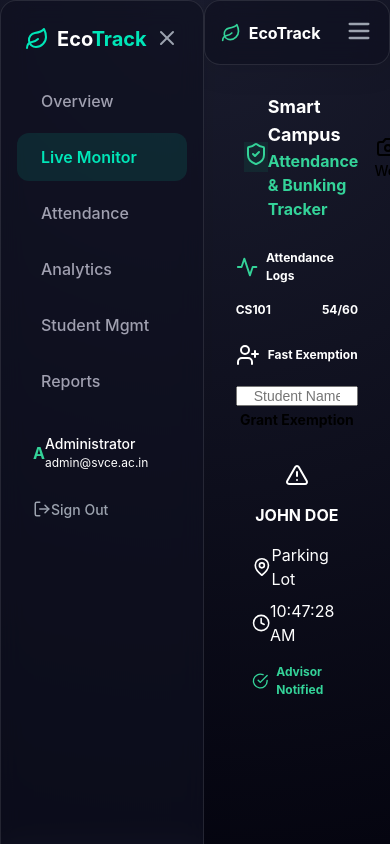
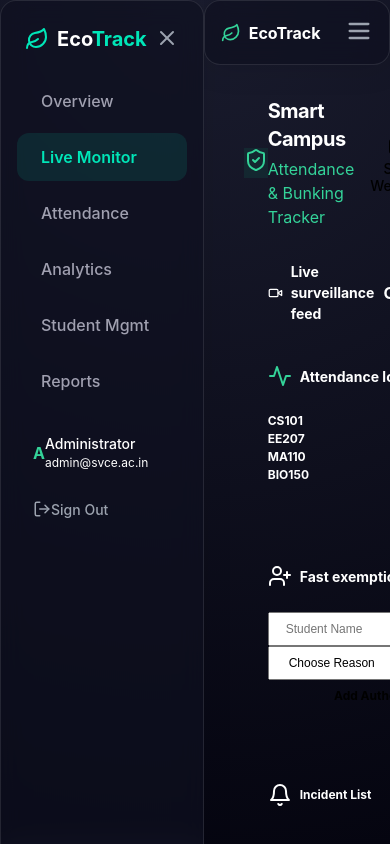
Before and after one commit to Modhini-IT/frontend, a React (Vite) app: page /dashboard/monitor in a window 390 px wide. Shown: the top 844 px of the page. Built offline with nearby package versions, Linux system fonts and the light colour scheme.

Commit message:
Update LiveMonitor.jsx

```diff
--- a/src/pages/LiveMonitor.jsx
+++ b/src/pages/LiveMonitor.jsx
@@ -1,11 +1,13 @@
-import React, { useState, useEffect, useRef } from 'react';
+import React, { useState, useEffect, useMemo, useRef } from 'react';
 import {
   ShieldCheck,
   Camera,
   Plus,
-  VideoOff,
+  Video,
+  WifiOff,
   Activity,
   UserPlus,
+  Bell,
   AlertTriangle,
   MapPin,
   Clock,
@@ -13,311 +15,236 @@ import {
   Loader2
 } from 'lucide-react';
 
-const LiveMonitor = () => {
-  const uid = () => Math.random().toString(36).slice(2);
-  const now = () => new Date().toLocaleTimeString('en-US', { hour12: false });
+const uid = () => Math.random().toString(36).slice(2) + Date.now().toString(36);
+const now = () => new Date().toLocaleTimeString();
+const clamp = (n, min, max) => Math.max(min, Math.min(max, n));
 
-  const statusConfig = {
-    'Bunking': {
-      border: 'border-red-500',
-      bg: 'bg-red-500/10',
-      labelBg: 'bg-red-600',
-      text: 'text-red-400'
-    },
-    'Authorized': {
-      border: 'border-emerald-500',
-      bg: 'bg-emerald-500/10',
-      labelBg: 'bg-emerald-600',
-      text: 'text-emerald-400'
-    },
-    'In Class': {
-      border: 'border-blue-500',
-      bg: 'bg-blue-500/10',
-      labelBg: 'bg-blue-600',
-      text: 'text-blue-400'
+const sampleStudents = ['John Doe', 'Jane Smith', 'Alex Lee', 'Priya Patel', 'Wei Chen', 'Carlos Ramirez', 'Aisha Khan', 'Emily Clark', 'Michael Brown', 'Sara Johnson'];
+const sampleReasons = ['Sports Competition', 'Medical', 'Library Duty', 'Lab Prep', 'Placement Event'];
+const sampleLocations = ['Cafeteria', 'Library', 'Quad', 'Gym', 'Parking Lot', 'Corridor', 'Garden'];
+const inClassLocations = ['Room 101', 'Room 202', 'CS Lab', 'Lecture Hall A'];
+
+function randomBox() {
+  const w = 15 + Math.random() * 15;
+  const h = 20 + Math.random() * 20;
+  const x = Math.random() * (100 - w - 4) + 2;
+  const y = Math.random() * (100 - h - 4) + 2;
+  return { x, y, w, h };
 }
-  };
 
-  const sampleStudents = ['John Doe', 'Jane Smith', 'Alex Lee', 'Wei Chen', 'Carlos Ramirez'];
-  const sampleLocations = ['Cafeteria', 'Parking Lot', 'Library', 'Gym', 'Quad', 'Room 101'];
+function statusStyles(status) {
+  switch (status) {
+    case 'Bunking': return { border: 'border-red-500/90', bg: 'bg-red-500/10', text: 'text-red-300' };
+    case 'Authorized': return { border: 'border-green-500/90', bg: 'bg-green-500/10', text: 'text-green-300' };
+    case 'In Class': return { border: 'border-blue-500/90', bg: 'bg-blue-500/10', text: 'text-blue-300' };
+    default: return { border: 'border-gray-500', bg: 'bg-gray-500/10', text: 'text-gray-300' };
+  }
+}
 
-  const [detections, setDetections] = useState([
-    { id: '1', name: 'Alex Lee', status: 'Authorized', x: 20, y: 15, w: 18, h: 30, location: 'Cafeteria' },
-    { id: '2', name: 'Wei Chen', status: 'In Class', x: 40, y: 28, w: 14, h: 24, location: 'Room 101' },
-    { id: '3', name: 'John Doe', status: 'Bunking', x: 28, y: 45, w: 16, h: 28, location: 'Parking Lot' },
-    { id: '4', name: 'John Doe', status: 'In Class', x: 45, y: 42, w: 14, h: 24, location: 'Lecture Hall A' },
-    { id: '5', name: 'Wei Chen', status: 'Authorized', x: 62, y: 20, w: 14, h: 24, location: 'Quad' },
-    { id: '6', name: 'Carlos Ramirez', status: 'In Class', x: 8, y: 48, w: 16, h: 28, location: 'Room 202' }
+function LiveMonitor() {
+  const [detections, setDetections] = useState([]);
+  const [alerts, setAlerts] = useState([]);
+  const [exemptions, setExemptions] = useState([
+    { id: '1', name: 'Jane Smith', reason: 'Medical' },
+    { id: '2', name: 'Alex Lee', reason: 'Sports Competition' }
+  ]);
+  const [search, setSearch] = useState('');
+  const [newExName, setNewExName] = useState('');
+  const [newExReason, setNewExReason] = useState('');
+  const [isWebcamActive, setIsWebcamActive] = useState(false);
+  const videoRef = useRef(null);
+
+  const filteredExemptions = useMemo(() =>
+    exemptions.filter(e => e.name.toLowerCase().includes(search.toLowerCase()) || e.reason.toLowerCase().includes(search.toLowerCase())),
+    [exemptions, search]
+  );
+
+  const [classes, setClasses] = useState([
+    { name: 'CS101', expected: 60, current: 54 },
+    { name: 'EE207', expected: 45, current: 42 },
+    { name: 'MA110', expected: 50, current: 48 },
+    { name: 'BIO150', expected: 40, current: 36 }
   ]);
 
-  const [activeAlert, setActiveAlert] = useState({
-    studentName: 'JOHN DOE',
-    location: 'Parking Lot',
-    timestamp: '10:47:28 AM',
-    notified: true
-  });
-
-  const [isWebcamActive, setIsWebcamActive] = useState(false);
-  const [stream, setStream] = useState(null);
-  const [error, setError] = useState(null);
-
-  const videoRef = useRef(null);
-
-  // Handle webcam toggle
   useEffect(() => {
-    const startWebcam = async () => {
-      try {
-        if (isWebcamActive) {
-          const mediaStream = await navigator.mediaDevices.getUserMedia({
-            video: {
-              width: { ideal: 1280 },
-              height: { ideal: 720 }
-            }
-          });
-          setStream(mediaStream);
-          if (videoRef.current) {
-            videoRef.current.srcObject = mediaStream;
-          }
-          setError(null);
-        } else {
-          if (stream) {
+    if (isWebcamActive && videoRef.current) {
+      navigator.mediaDevices.getUserMedia({ video: true })
+        .then(stream => { if (videoRef.current) videoRef.current.srcObject = stream; })
+        .catch(err => { console.error(err); setIsWebcamActive(false); });
+    } else if (!isWebcamActive && videoRef.current && videoRef.current.srcObject) {
+      const stream = videoRef.current.srcObject;
       stream.getTracks().forEach(track => track.stop());
-            setStream(null);
-          }
-          if (videoRef.current) {
       videoRef.current.srcObject = null;
     }
-        }
-      } catch (err) {
-        console.error("Webcam error:", err);
-        setError("Camera access denied");
-        setIsWebcamActive(false);
-      }
-    };
-
-    startWebcam();
-
-    return () => {
-      if (stream) {
-        stream.getTracks().forEach(track => track.stop());
-      }
-    };
   }, [isWebcamActive]);
 
   const simulateDetection = () => {
     const name = sampleStudents[Math.floor(Math.random() * sampleStudents.length)];
-    const rand = Math.random();
-    let status = 'In Class';
-    let location = sampleLocations[Math.floor(Math.random() * sampleLocations.length)];
+    const box = randomBox();
+    const r = Math.random();
+    let status, location;
 
-    if (rand > 0.6) {
-      if (rand > 0.8) {
+    if (r < 0.45) {
+      status = 'Bunking';
+      location = sampleLocations[Math.floor(Math.random() * sampleLocations.length)];
+      if (exemptions.some(e => e.name.toLowerCase() === name.toLowerCase())) {
         status = 'Authorized';
       } else {
-        status = 'Bunking';
-        setActiveAlert({
-          studentName: name.toUpperCase(),
-          location: location,
-          timestamp: now(),
-          notified: false
-        });
-        setTimeout(() => setActiveAlert(prev => ({ ...prev, notified: true })), 1500);
+        const id = uid();
+        setAlerts(prev => [{ id, studentName: name, location, timestamp: now(), messageSent: false }, ...prev].slice(0, 20));
+        setTimeout(() => setAlerts(prev => prev.map(a => a.id === id ? { ...a, messageSent: true } : a)), 1500);
       }
+    } else if (r < 0.80) {
+      status = 'Authorized';
+      location = sampleLocations[Math.floor(Math.random() * sampleLocations.length)];
+    } else {
+      status = 'In Class';
+      location = inClassLocations[Math.floor(Math.random() * inClassLocations.length)];
     }
 
-    const newDetection = {
-      id: uid(),
-      name,
-      status,
-      location,
-      x: 10 + Math.random() * 70,
-      y: 10 + Math.random() * 60,
-      w: 12 + Math.random() * 8,
-      h: 20 + Math.random() * 12
-    };
-
-    setDetections(prev => [newDetection, ...prev].slice(0, 6));
+    setDetections(prev => [{ id: uid(), name, status, ...box, location }, ...prev].slice(0, 6));
   };
 
   return (
-    <div className="min-h-screen bg-[#0B0F19] text-gray-100 flex flex-col">
-      {/* Header */}
-      <header className="border-b border-slate-800 bg-[#0f172a]/90 backdrop-blur-md sticky top-0 z-50">
-        <div className="mx-auto max-w-[1400px] px-6 py-3 flex items-center justify-between">
+    <div className="min-h-screen bg-neutral-950 text-gray-100 flex flex-col">
+      <header className="border-b border-neutral-800/80 bg-neutral-900/60 backdrop-blur sticky top-0 z-50">
+        <div className="mx-auto max-w-7xl px-6 py-4 flex items-center justify-between">
           <div className="flex items-center gap-3">
-            <div className="p-1.5 bg-emerald-500/10 rounded-lg border border-emerald-500/20">
-              <ShieldCheck className="h-5 w-5 text-emerald-400" />
+            <div className="p-2 bg-emerald-500/10 rounded-lg border border-emerald-500/20">
+              <ShieldCheck className="h-6 w-6 text-emerald-400" />
             </div>
-            <div>
-              <h1 className="text-lg font-bold text-white">Smart Campus</h1>
-              <p className="text-[9px] text-emerald-400 font-bold uppercase tracking-[0.15em]">Attendance & Bunking Tracker</p>
+            <div className="hidden sm:block">
+              <h1 className="text-xl font-bold tracking-tight text-white">Smart Campus</h1>
+              <p className="text-[10px] text-emerald-400 font-semibold uppercase tracking-widest leading-none mt-1">Attendance & Bunking Tracker</p>
             </div>
           </div>
-
           <div className="flex items-center gap-3">
-            {/* Start/Stop Webcam Button */}
             <button
               onClick={() => setIsWebcamActive(!isWebcamActive)}
-              className={`inline-flex items-center gap-2 rounded-lg transition px-4 py-2 text-sm font-medium ${
-                isWebcamActive
-                  ? 'bg-red-600 hover:bg-red-500 text-white shadow-lg shadow-red-900/30'
-                  : 'bg-slate-700 hover:bg-slate-600 text-white border border-slate-600'
-              }`}
+              className={`inline-flex items-center gap-2 rounded-lg transition px-4 py-2 text-sm font-medium ${isWebcamActive ? 'bg-red-600 hover:bg-red-500' : 'bg-neutral-800 hover:bg-neutral-700'}`}
             >
-              {isWebcamActive ? <VideoOff className="h-4 w-4" /> : <Camera className="h-4 w-4" />}
-              <span>{isWebcamActive ? 'Stop Webcam' : 'Start Webcam'}</span>
+              <Camera className="h-4 w-4" /> <span>{isWebcamActive ? 'Stop' : 'Start'} Webcam</span>
             </button>
-
-            <button
-              onClick={simulateDetection}
-              className="inline-flex items-center gap-2 rounded-lg bg-emerald-600 hover:bg-emerald-500 transition px-4 py-2 text-sm font-medium text-white shadow-lg shadow-emerald-900/40"
-            >
-              <Plus className="h-4 w-4" />
-              <span>Simulation</span>
+            <button onClick={simulateDetection} className="inline-flex items-center gap-2 rounded-lg bg-emerald-600 hover:bg-emerald-500 transition px-4 py-2 text-sm font-medium shadow-lg shadow-emerald-900/40">
+              <Plus className="h-4 w-4" /> Simulation
             </button>
           </div>
         </div>
       </header>
 
-      <main className="flex-1 mx-auto max-w-[1400px] w-full px-4 py-4 grid grid-cols-12 gap-4">
-        {/* Left Column - Video Feed */}
-        <section className="col-span-12 lg:col-span-9 space-y-4">
-          {/* Video Container */}
-          <div className="relative rounded-xl border border-slate-800 bg-black overflow-hidden shadow-2xl aspect-video">
-
-            {/* WEBCAM FEED */}
-            <video
-              ref={videoRef}
-              autoPlay
-              playsInline
-              muted
-              className={`absolute inset-0 w-full h-full object-cover transform scale-x-[-1] ${
-                isWebcamActive ? 'opacity-100' : 'opacity-0'
-              }`}
-            />
-
-            {/* Standby / Offline State */}
-            {!isWebcamActive && (
-              <div className="absolute inset-0 flex flex-col items-center justify-center bg-gradient-to-b from-slate-900 to-black">
-                <Camera className="h-16 w-16 mb-4 text-slate-700" />
-                <p className="text-xs font-bold tracking-[0.2em] uppercase text-slate-500">
-                  {error || "Camera Offline - Click Start Webcam"}
-                </p>
+      <main className="flex-1 mx-auto max-w-7xl w-full px-6 py-8 grid grid-cols-12 gap-8">
+        <section className="col-span-12 lg:col-span-8 space-y-8">
+          <div className="rounded-2xl border border-neutral-800 bg-neutral-900/40 overflow-hidden shadow-2xl">
+            <div className="flex items-center justify-between px-6 py-4 bg-neutral-900/80 border-b border-neutral-800">
+              <h2 className="text-sm font-bold flex items-center gap-2 tracking-wide uppercase">
+                <Video className="h-4 w-4 text-sky-400" /> Live surveillance feed
+              </h2>
+              <div className="flex gap-4 items-center">
+                <div className="flex items-center gap-1.5"><span className="w-2 h-2 rounded-full bg-blue-500 animate-pulse"></span><span className="text-[10px] uppercase font-bold text-blue-400">Class</span></div>
+                <div className="flex items-center gap-1.5"><span className="w-2 h-2 rounded-full bg-red-500"></span><span className="text-[10px] uppercase font-bold text-red-400">Bunk</span></div>
+              </div>
+            </div>
+            <div className="relative aspect-video bg-black group overflow-hidden">
+              <div className="absolute inset-0 bg-[radial-gradient(circle_at_center,rgba(0,0,0,0)_0%,rgba(0,0,0,0.8)_100%)] z-10 pointer-events-none"></div>
+              {isWebcamActive ? (
+                <video ref={videoRef} autoPlay playsInline className="w-full h-full object-cover scale-x-[-1] opacity-70 grayscale contrast-125" />
+              ) : (
+                <div className="absolute inset-0 flex flex-col items-center justify-center opacity-30 select-none">
+                  <WifiOff className="h-16 w-16 mb-4 text-neutral-600" />
+                  <p className="text-xs font-bold tracking-[0.2em] uppercase">Signal Encrypted / Standby</p>
                 </div>
               )}
-
-            {/* Overlay Effects */}
-            <div className="absolute inset-0 bg-gradient-to-t from-black/60 via-transparent to-black/40 pointer-events-none" />
-            <div className="absolute inset-0 pointer-events-none opacity-10"
-                 style={{
-                   backgroundImage: 'linear-gradient(rgba(255,255,255,0.1) 1px, transparent 1px), linear-gradient(90deg, rgba(255,255,255,0.1) 1px, transparent 1px)',
-                   backgroundSize: '50px 50px'
-                 }}
-            />
-
-            {/* Detection Boxes */}
               {detections.map(d => {
-              const styles = statusConfig[d.status];
+                const styles = statusStyles(d.status);
                 return (
-                <div
-                  key={d.id}
-                  className={`absolute ${styles.border} ${styles.bg} rounded-lg border-2 transition-all duration-500 backdrop-blur-sm`}
-                  style={{
-                    left: `${d.x}%`,
-                    top: `${d.y}%`,
-                    width: `${d.w}%`,
-                    height: `${d.h}%`,
-                    boxShadow: `0 0 20px currentColor`
-                  }}
-                >
-                  <div className={`absolute -top-10 left-0 ${styles.labelBg} text-white px-3 py-1.5 rounded-md text-[11px] font-bold whitespace-nowrap border border-white/20 shadow-lg`}>
-                    <p className="leading-tight">{d.name}</p>
-                    <p className="text-[9px] opacity-90 font-medium leading-tight mt-0.5">{d.status} • {d.location}</p>
+                  <div key={d.id} className={`absolute ${styles.border} ${styles.bg} rounded-xl border-2 transition-all duration-500 z-20`} style={{left: `${d.x}%`, top: `${d.y}%`, width: `${d.w}%`, height: `${d.h}%`}}>
+                    <div className={`absolute -top-10 left-0 ${styles.text} bg-neutral-900/90 backdrop-blur px-3 py-1.5 rounded-lg border border-neutral-700 shadow-2xl whitespace-nowrap`}>
+                      <p className="text-xs font-bold">{d.name}</p>
+                      <p className="text-[10px] opacity-70 font-medium">{d.status} • {d.location}</p>
                     </div>
                   </div>
                 );
               })}
-
-            {/* Recording Indicator */}
-            {isWebcamActive && (
-              <div className="absolute top-4 left-4 flex items-center gap-2 bg-black/50 backdrop-blur px-3 py-1.5 rounded-lg border border-white/10">
-                <div className="w-2 h-2 rounded-full bg-red-500 animate-pulse" />
-                <span className="text-[10px] font-bold text-white uppercase tracking-wider">Live</span>
-              </div>
-            )}
-          </div>
-
-          {/* Bottom Panels */}
-          <div className="grid grid-cols-2 gap-4">
-            {/* Attendance Logs */}
-            <div className="p-5 rounded-xl border border-slate-800 bg-[#0f172a]/60">
-              <h3 className="text-xs font-bold uppercase tracking-widest text-slate-400 mb-4 flex items-center gap-2">
-                <Activity className="h-3.5 w-3.5 text-emerald-400" />
-                Attendance Logs
-              </h3>
-              <div className="space-y-3">
-                <div>
-                  <div className="flex justify-between text-xs font-bold mb-1.5">
-                    <span className="text-slate-500">CS101</span>
-                    <span className="text-slate-300">54/60</span>
-                  </div>
-                  <div className="h-2 w-full bg-slate-800 rounded-full overflow-hidden">
-                    <div className="h-full bg-emerald-500 w-[90%] shadow-[0_0_10px_rgba(16,185,129,0.4)]" />
-                  </div>
-                </div>
+              <div className="absolute inset-0 pointer-events-none opacity-20 bg-[url('https://grainy-gradients.vercel.app/noise.svg')] blend-overlay"></div>
             </div>
           </div>
 
-            {/* Fast Exemption */}
-            <div className="p-5 rounded-xl border border-slate-800 bg-[#0f172a]/60">
-              <h3 className="text-xs font-bold uppercase tracking-widest text-slate-400 mb-4 flex items-center gap-2">
-                <UserPlus className="h-3.5 w-3.5 text-purple-400" />
-                Fast Exemption
+          <div className="grid grid-cols-1 md:grid-cols-2 gap-8">
+            <div className="p-6 rounded-2xl border border-neutral-800 bg-neutral-900/40">
+              <h3 className="text-sm font-bold uppercase tracking-widest text-neutral-400 mb-6 flex items-center gap-2">
+                <Activity className="h-4 w-4 text-emerald-400" /> Attendance logs
               </h3>
-              <input
-                placeholder="Student Name"
-                className="w-full bg-[#020617] border border-slate-800 rounded-lg px-4 py-2.5 text-sm text-white placeholder-slate-600 focus:outline-none focus:border-purple-500/50 transition mb-3"
-              />
-              <button className="w-full py-2.5 bg-slate-800 hover:bg-slate-700 text-white rounded-lg text-sm font-bold transition border border-slate-700">
-                Grant Exemption
-              </button>
+              <div className="space-y-4">
+                {classes.map(c => (
+                  <div key={c.name} className="space-y-1.5">
+                    <div className="flex justify-between text-xs font-bold">
+                      <span className="text-neutral-500">{c.name}</span>
+                      <span>{c.current}/{c.expected}</span>
+                    </div>
+                    <div className="h-1.5 w-full bg-neutral-800 rounded-full overflow-hidden">
+                      <div className="h-full bg-emerald-500 shadow-[0_0_10px_rgba(16,185,129,0.4)]" style={{width: `${(c.current/c.expected)*100}%`}}></div>
+                    </div>
+                  </div>
+                ))}
+              </div>
+            </div>
+            <div className="p-6 rounded-2xl border border-neutral-800 bg-neutral-900/40">
+              <h3 className="text-sm font-bold uppercase tracking-widest text-neutral-400 mb-6 flex items-center gap-2">
+                <UserPlus className="h-4 w-4 text-purple-400" /> Fast exemption
+              </h3>
+              <div className="space-y-3">
+                <input value={newExName} onChange={e => setNewExName(e.target.value)} placeholder="Student Name" className="w-full bg-neutral-950 border border-neutral-800 rounded-lg px-4 py-2 text-xs focus:ring-1 focus:ring-purple-500 transition outline-none"/>
+                <select value={newExReason} onChange={e => setNewExReason(e.target.value)} className="w-full bg-neutral-950 border border-neutral-800 rounded-lg px-4 py-2 text-xs outline-none focus:ring-1 focus:ring-purple-500 transition appearance-none">
+                  <option value="">Choose Reason</option>
+                  {sampleReasons.map(r => <option key={r} value={r}>{r}</option>)}
+                </select>
+                <button onClick={() => { if(newExName && newExReason) { setExemptions([{id: uid(), name: newExName, reason: newExReason}, ...exemptions]); setNewExName(''); setNewExReason(''); } }} className="w-full py-2 bg-purple-600 hover:bg-purple-500 text-white rounded-lg text-xs font-bold transition shadow-lg shadow-purple-900/20">Add Authority</button>
+              </div>
             </div>
           </div>
         </section>
 
-        {/* Right Sidebar - Active Alert */}
-        <aside className="col-span-12 lg:col-span-3">
-          <div className="rounded-xl border border-slate-800 bg-[#0f172a]/60 p-4 sticky top-20">
-            <div className="flex items-center justify-center mb-4">
-              <AlertTriangle className="h-5 w-5 text-red-500" />
+        <aside className="col-span-12 lg:col-span-4 h-fit">
+          <div className="rounded-2xl border border-neutral-800 bg-neutral-900/40 overflow-hidden shadow-xl">
+            <div className="px-6 py-4 border-b border-neutral-800 bg-neutral-900/80 flex justify-between items-center">
+              <h3 className="text-xs font-bold tracking-widest uppercase flex items-center gap-2">
+                <Bell className="h-4 w-4 text-amber-500" /> Incident List
+              </h3>
+              <span className="text-[10px] font-bold bg-neutral-800 px-2 py-0.5 rounded text-neutral-500 tracking-tighter">{alerts.length} ITEMS</span>
             </div>
-
-            <div className="bg-[#020617] rounded-xl p-5 border border-red-500/30 shadow-[0_0_30px_rgba(239,68,68,0.1)]">
-              <h4 className="text-base font-bold text-white uppercase tracking-wide text-center mb-4">
-                {activeAlert.studentName}
-              </h4>
-
-              <div className="flex flex-col items-center gap-2 text-[11px] text-slate-500 mb-4">
-                <span className="flex items-center gap-1">
-                  <MapPin className="h-3.5 w-3.5" />
-                  {activeAlert.location}
-                </span>
-                <span className="flex items-center gap-1">
-                  <Clock className="h-3.5 w-3.5" />
-                  {activeAlert.timestamp}
-                </span>
+            <div className="p-6 space-y-4 max-h-[600px] overflow-y-auto custom-scrollbar">
+              {alerts.map(a => (
+                <div key={a.id} className="p-4 rounded-xl bg-neutral-950 border border-neutral-800 group transition-all hover:border-red-500/50">
+                  <div className="flex justify-between items-start mb-2">
+                    <h4 className="text-xs font-bold text-gray-200 uppercase tracking-wide">{a.studentName}</h4>
+                    <AlertTriangle className="h-3.5 w-3.5 text-red-500 animate-pulse" />
                   </div>
-
-              <div className="flex items-center justify-center gap-2 text-xs font-bold uppercase tracking-wider text-emerald-400 pt-4 border-t border-slate-800">
-                <CheckCircle className="h-4 w-4" />
-                <span>Advisor Notified</span>
+                  <div className="flex gap-4 text-[10px] text-neutral-500 font-medium mb-3">
+                    <span className="flex items-center gap-1"><MapPin className="h-3 w-3" /> {a.location}</span>
+                    <span className="flex items-center gap-1"><Clock className="h-3 w-3" /> {a.timestamp}</span>
                   </div>
+                  <div className={`mt-2 pt-2 border-t border-neutral-900 flex items-center gap-2 text-[9px] font-bold uppercase tracking-wider ${a.messageSent ? 'text-emerald-500' : 'text-amber-500'}`}>
+                    {a.messageSent ? <CheckCircle className="h-3.5 w-3.5" /> : <Loader2 className="h-3.5 w-3.5 animate-spin" />}
+                    <span>{a.messageSent ? 'Advisor Notified' : 'Dispatching SMS...'}</span>
+                  </div>
+                </div>
+              ))}
+              {alerts.length === 0 && (
+                <div className="py-12 text-center opacity-20 font-bold uppercase tracking-widest text-xs">No active violations</div>
+              )}
             </div>
           </div>
         </aside>
       </main>
+
+      <footer className="p-8 mt-auto border-t border-neutral-900">
+        <div className="mx-auto max-w-7xl flex justify-between items-center opacity-30 text-[10px] uppercase font-bold tracking-[0.2em]">
+          <span>System v2.5.0-Deployment</span>
+          <span>Secure Channel 01 Active</span>
+        </div>
+      </footer>
     </div>
   );
-};
+}
 
 export default LiveMonitor;
```
Lines whose indentation alone changed are shown as unchanged.
